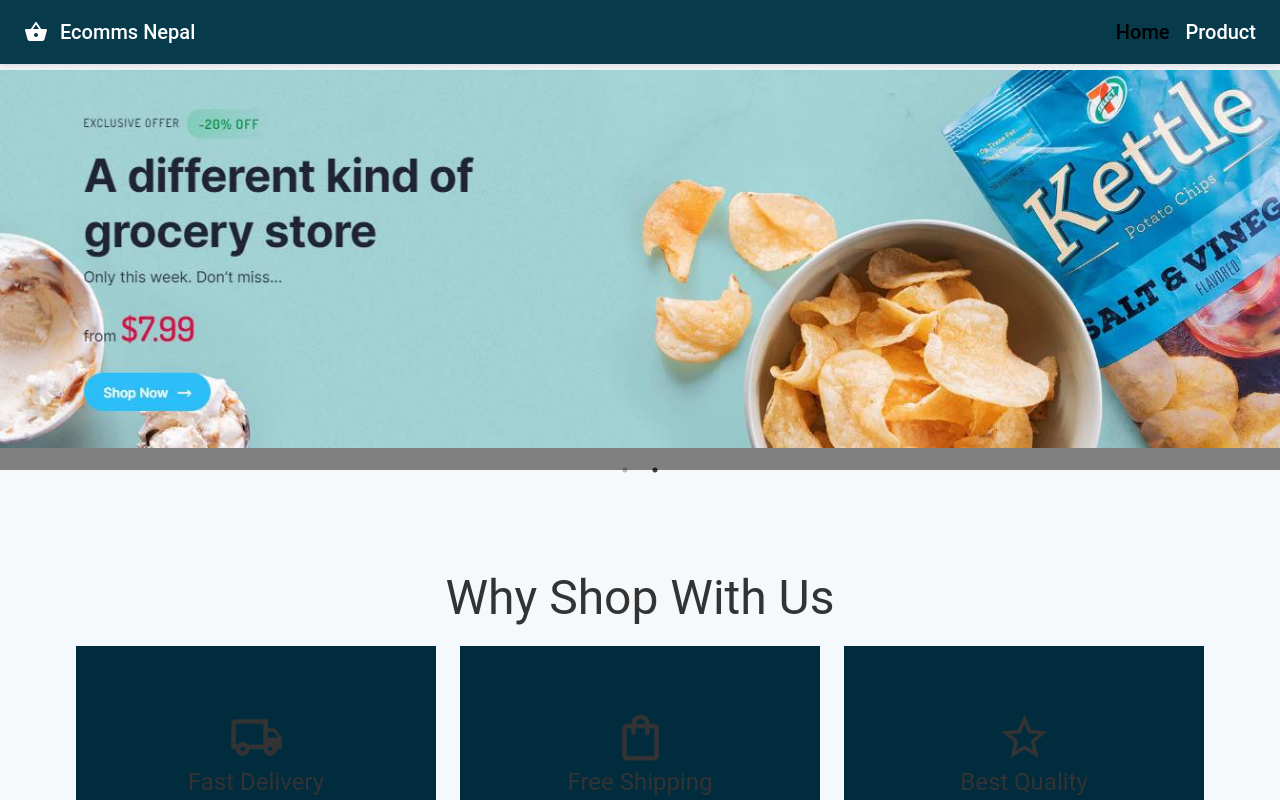
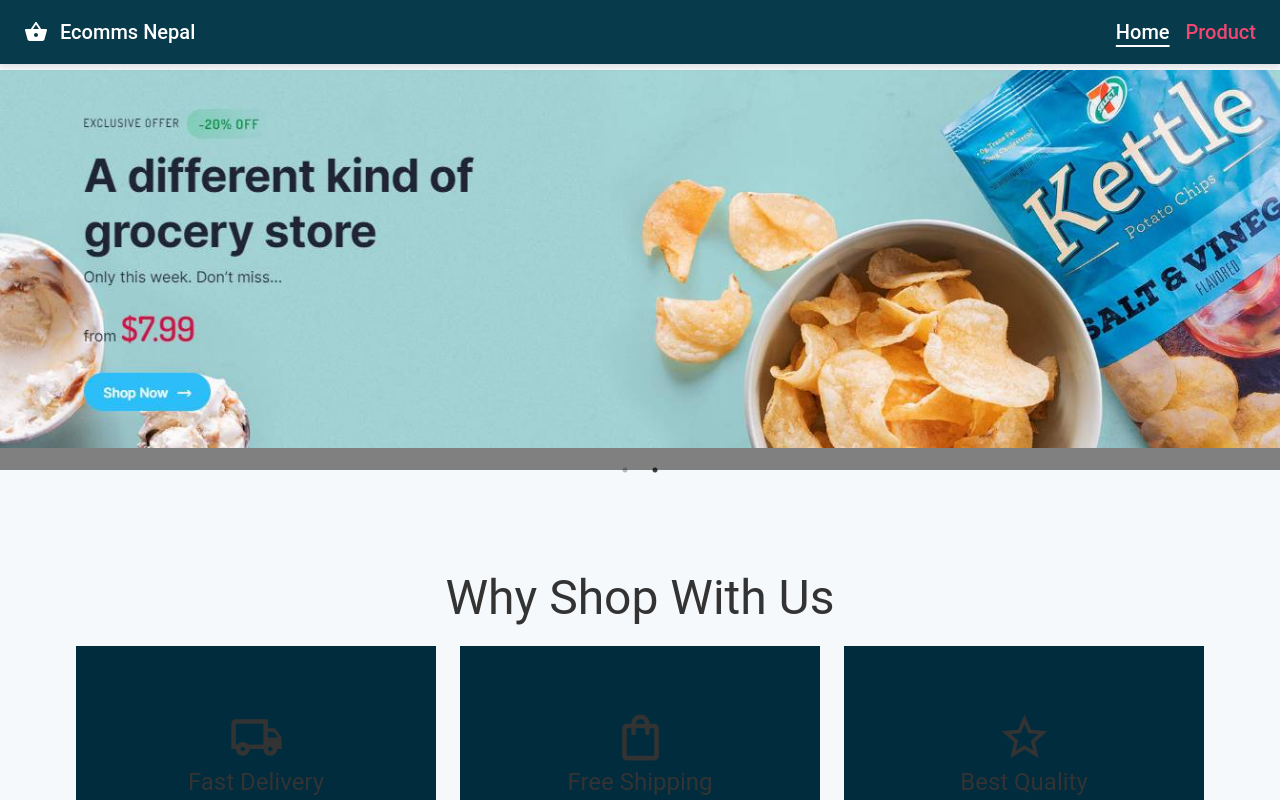
Before and after one commit to ashimvaricon/ecomm, a React (Vite) app in the folder frontend/: page / in a window 1280 px wide. Shown: the top 800 px of the page. Built offline with nearby package versions, Linux system fonts and the light colour scheme.

Commit message:
style: modify design of navlinks

```diff
--- a/frontend/src/components/navbar/NavbarLink.tsx
+++ b/frontend/src/components/navbar/NavbarLink.tsx
@@ -11,8 +11,9 @@
     <NavLink
       to={path}
       style={({ isActive }) => ({
-        textDecoration: "none",
-        color: isActive ? "black" : "inherit",
+        textDecoration: isActive ? "underline" : "none",
+        textUnderlineOffset: "6px",
+        color: isActive ? "white" : "#EF476F",
       })}
     >
       <Typography variant="h6">{name}</Typography>
```
